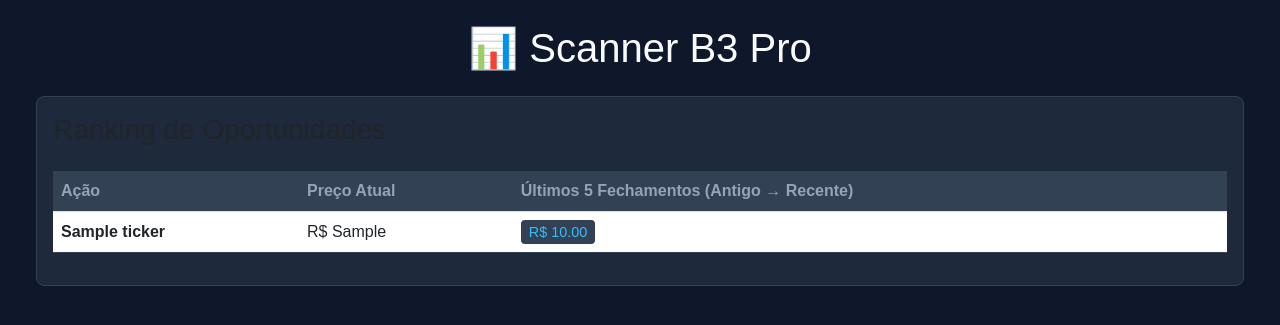
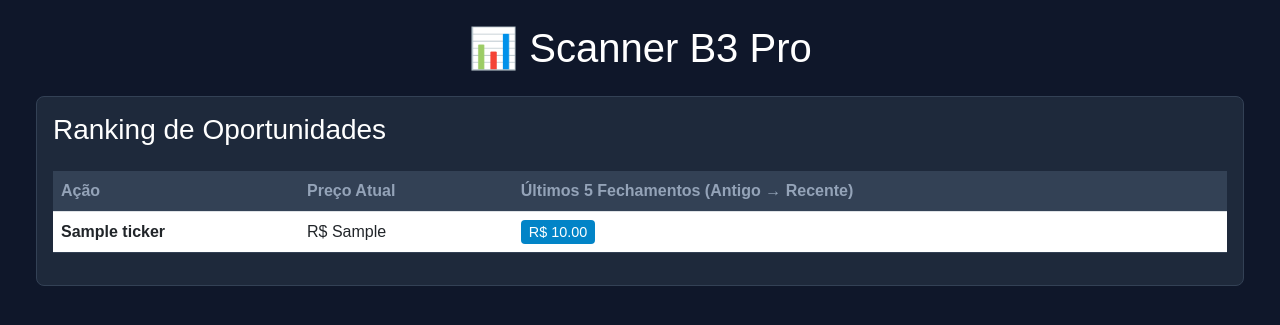
Before and after one commit to duduamora2005-netizen/scanner-b3, a Flask app: template templates/index.html in a window 1280 px wide. Shown: the top 325 px of the page. Run offline with Flask 3, Linux system fonts and the light colour scheme; the template is opened without the code that fills it: most values are stand-ins (such as "Sample title", 1, 10 or a date in 2020).

Commit message:
Update index.html

```diff
--- a/templates/index.html
+++ b/templates/index.html
@@ -11,16 +11,16 @@
         .table-custom { background-color: #1e293b; color: #f8fafc; }
         .table-custom th { background-color: #334155; color: #94a3b8; }
         .table-custom td { border-color: #334155; vertical-align: middle; }
-        .price-badge { background-color: #334155; color: #38bdf8; font-size: 0.9em; padding: 4px 8px; border-radius: 4px; margin-right: 4px; }
+        .price-badge { background-color: #0284c7; color: #ffffff; font-size: 0.9em; padding: 4px 8px; border-radius: 4px; margin-right: 4px; font-weight: 500; }
     </style>
 </head>
 <body class="p-4">
 
     <div class="container-fluid">
-        <h1 class="mb-4 text-center">📊 Scanner B3 Pro</h1>
+        <h1 class="mb-4 text-center text-white">📊 Scanner B3 Pro</h1>
 
         <div class="card card-custom p-3 mb-4">
-            <h3>Ranking de Oportunidades</h3>
+            <h3 class="text-white">Ranking de Oportunidades</h3>
             <div class="table-responsive">
                 <table class="table table-custom mt-3">
                     <thead>
```
